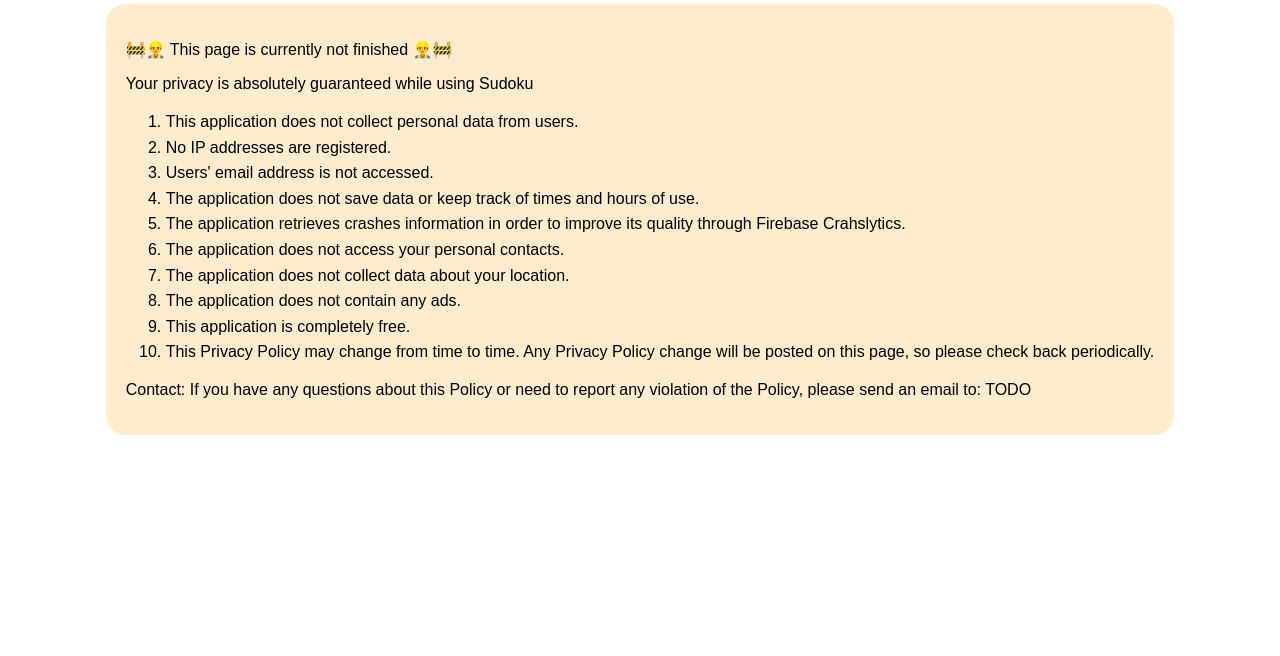
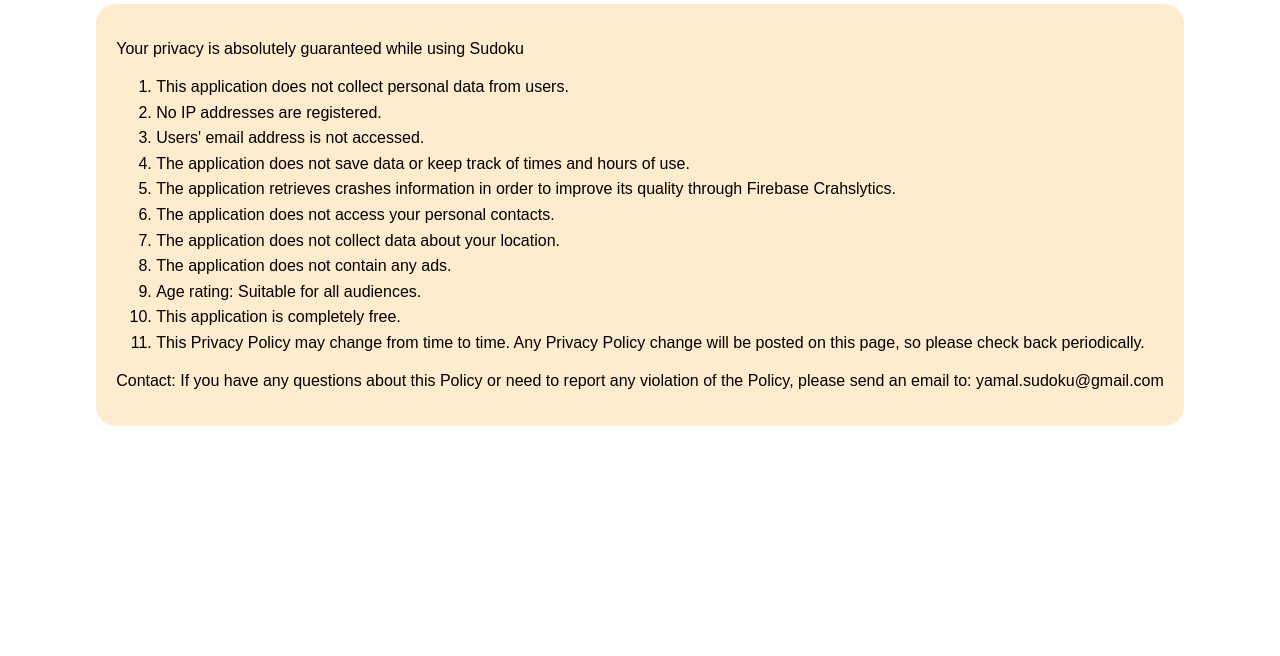
Before and after one commit to yamal-coding/sudoku-privacy-policy, a plain HTML site: page index.html in a window 1280 px wide. Shown: the part 144-800 px from the top of the page. Drawn offline with Linux system fonts and the light colour scheme.

Commit message:
update policy

```diff
--- a/index.html
+++ b/index.html
@@ -12,7 +12,6 @@
                 <h1 id="header-title">Sudoku Privacy Policy</h1>
             </div>
             <div id="privacy-body">
-                <p>🚧👷‍♂️ This page is currently not finished 👷‍♂️🚧 </p>
                 <p>Your privacy is absolutely guaranteed while using Sudoku</p>
                 <ol>
                     <li>This application does not collect personal data from users.</li>
@@ -23,10 +22,11 @@
                     <li>The application does not access your personal contacts.</li>
                     <li>The application does not collect data about your location.</li>
                     <li>The application does not contain any ads.</li>
+                    <li>Age rating: Suitable for all audiences.</li>
                     <li>This application is completely free.</li>
                     <li>This Privacy Policy may change from time to time. Any Privacy Policy change will be posted on this page, so please check back periodically.</li>
                 </ol>
-                <p>Contact: If you have any questions about this Policy or need to report any violation of the Policy, please send an email to: TODO</p>
+                <p>Contact: If you have any questions about this Policy or need to report any violation of the Policy, please send an email to: yamal.sudoku@gmail.com</p>
             </div>
         </div>
     </body>
```
